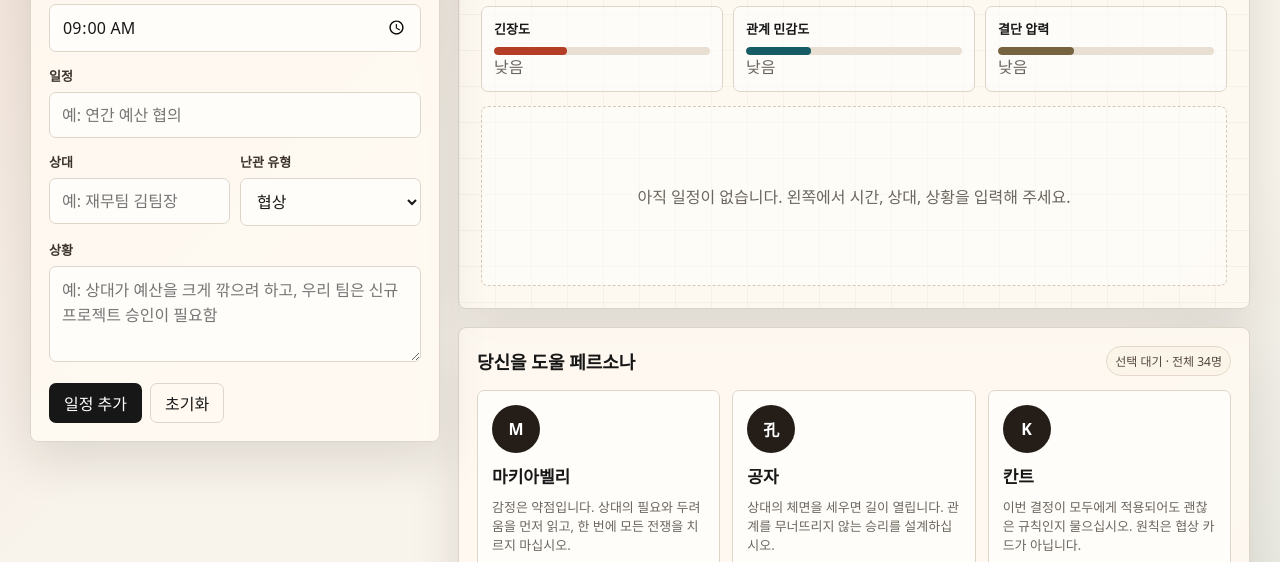
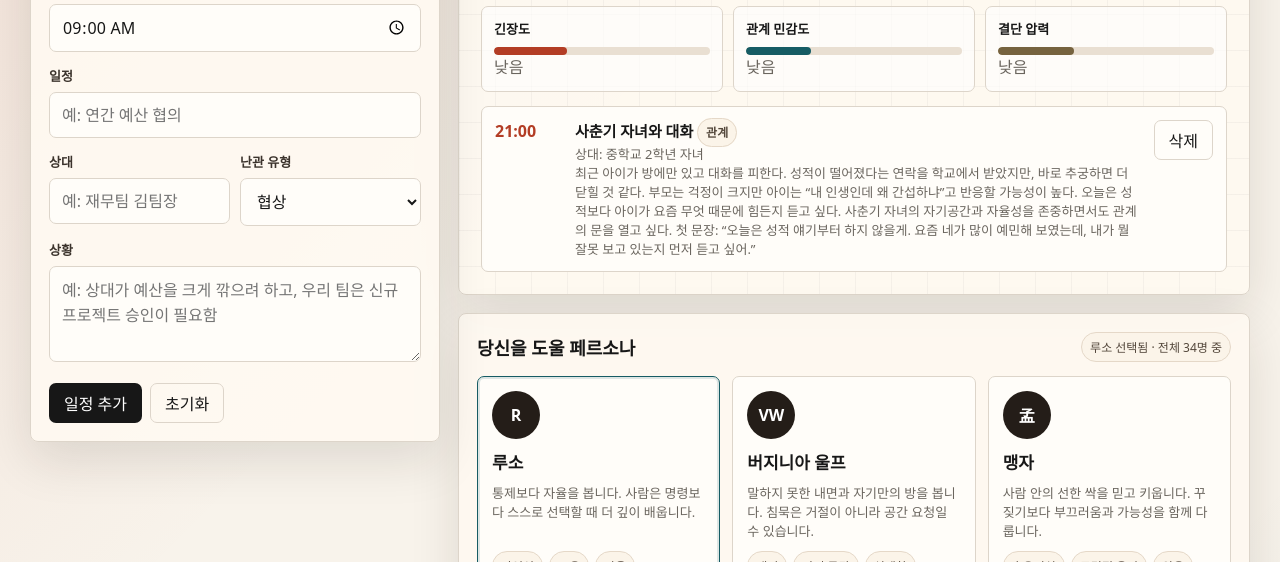
Before and after one commit to 2dam/philo-personna, a plain HTML site: page index.html in a window 1280 px wide. Shown: the part 225-787 px from the top of the page. Drawn offline with Linux system fonts and the light colour scheme.

Commit message:
Show parent teen scenario by default

```diff
--- a/index.html
+++ b/index.html
@@ -888,9 +888,25 @@
 
     const allPersonas = [...personas, ...extendedPersonas];
 
+    const defaultParentTeenScenario = [
+      {
+        id: "parent-teen-demo",
+        time: "21:00",
+        title: "사춘기 자녀와 대화",
+        person: "중학교 2학년 자녀",
+        mode: "관계",
+        situation: "최근 아이가 방에만 있고 대화를 피한다. 성적이 떨어졌다는 연락을 학교에서 받았지만, 바로 추궁하면 더 닫힐 것 같다. 부모는 걱정이 크지만 아이는 “내 인생인데 왜 간섭하냐”고 반응할 가능성이 높다. 오늘은 성적보다 아이가 요즘 무엇 때문에 힘든지 듣고 싶다. 사춘기 자녀의 자기공간과 자율성을 존중하면서도 관계의 문을 열고 싶다. 첫 문장: “오늘은 성적 얘기부터 하지 않을게. 요즘 네가 많이 예민해 보였는데, 내가 뭘 잘못 보고 있는지 먼저 듣고 싶어.”"
+      }
+    ];
+
+    const storedEvents = localStorage.getItem("strategy-events");
+    const storedPersona = localStorage.getItem("strategy-persona");
+    const parsedEvents = storedEvents ? JSON.parse(storedEvents) : [];
+    const initialEvents = parsedEvents.length ? parsedEvents : defaultParentTeenScenario;
+
     const state = {
-      events: JSON.parse(localStorage.getItem("strategy-events") || "[]"),
-      selectedPersonaId: localStorage.getItem("strategy-persona") || "",
+      events: initialEvents,
+      selectedPersonaId: storedPersona || (parsedEvents.length ? "" : "rousseau"),
       timers: []
     };
 
```
